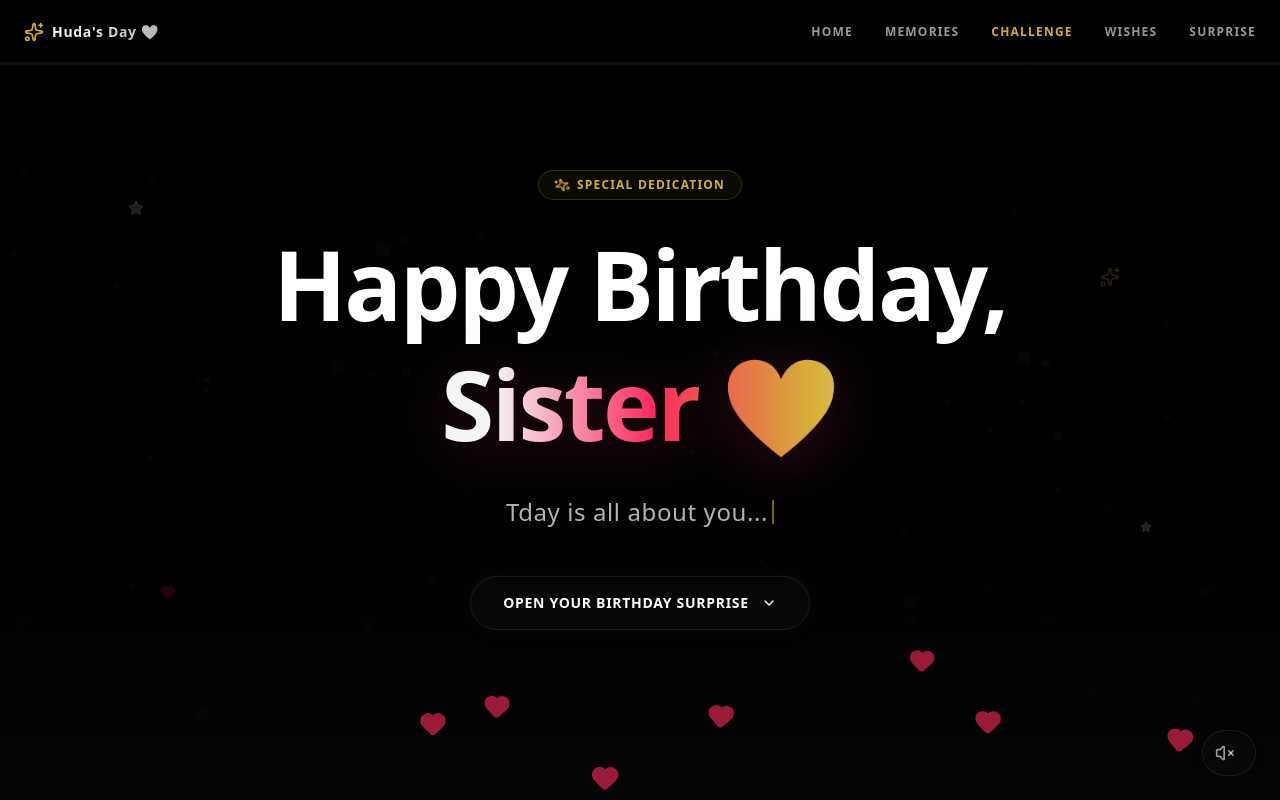
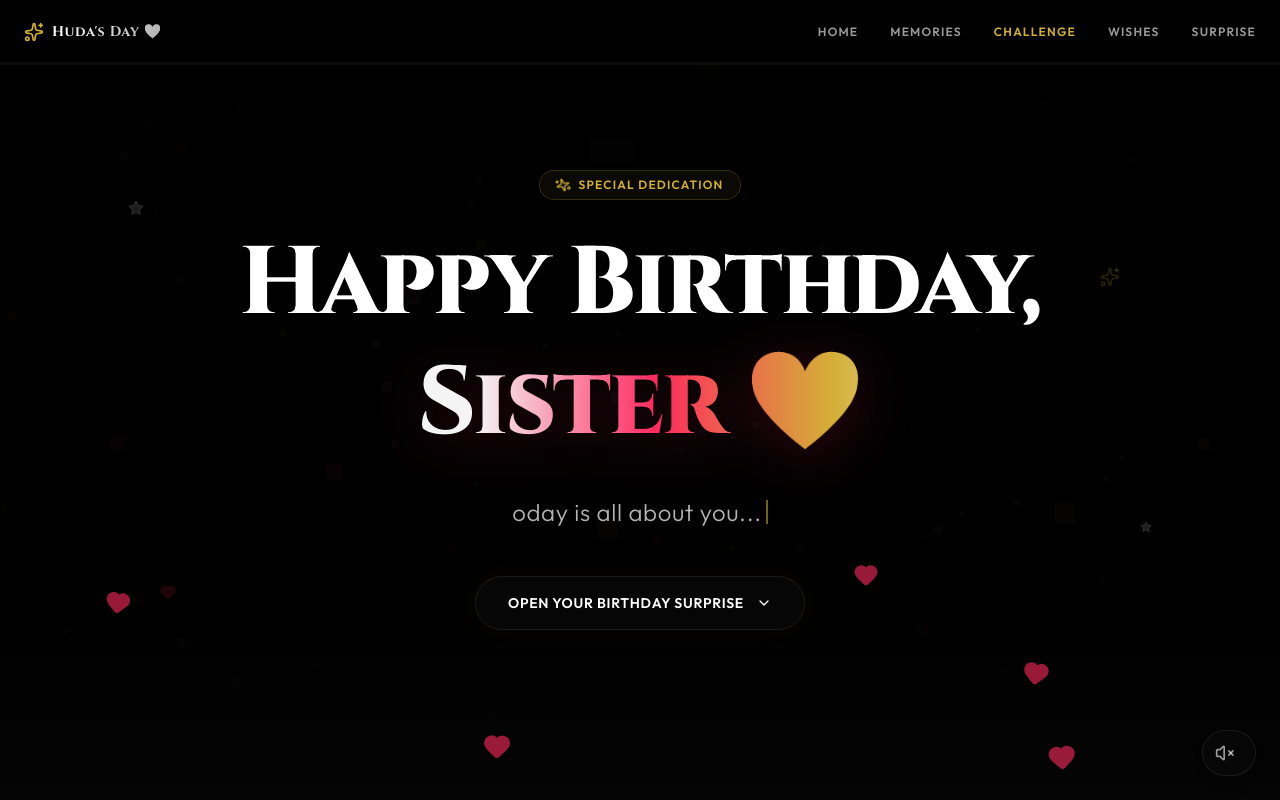
Before and after one commit to umaiss/birthday_wish, a Next.js app: page / in a window 1280 px wide. Shown: the top 800 px of the page. Built offline with nearby package versions, Linux system fonts and the light colour scheme.

Commit message:
fix: resolve z-index stacking, purity rules, and typescript warnings for Vercel deployment

```diff
--- a/src/app/globals.css
+++ b/src/app/globals.css
@@ -1,4 +1,19 @@
 @import "tailwindcss";
+
+@theme {
+  --font-cinzel: var(--font-cinzel), serif;
+  --font-outfit: var(--font-outfit), sans-serif;
+  --animate-beat: beat 1.2s ease-in-out infinite;
+
+  @keyframes beat {
+    0%, 100% {
+      transform: scale(1);
+    }
+    50% {
+      transform: scale(1.15);
+    }
+  }
+}
 
 :root {
   --background: #030303;
--- a/src/components/GiftChallenge.tsx
+++ b/src/components/GiftChallenge.tsx
@@ -18,6 +18,29 @@ const GIFTS: GiftItem[] = [
   { id: "lens", name: "Lens", emoji: "📷", color: "from-purple-500 to-pink-500" },
 ];
 
+const triggerConfetti = () => {
+  const duration = 3 * 1000;
+  const animationEnd = Date.now() + duration;
+  const defaults = { startVelocity: 30, spread: 360, ticks: 60, zIndex: 100 };
+
+  const randomInRange = (min: number, max: number) => {
+    return Math.random() * (max - min) + min;
+  };
+
+  const interval = setInterval(() => {
+    const timeLeft = animationEnd - Date.now();
+
+    if (timeLeft <= 0) {
+      return clearInterval(interval);
+    }
+
+    const particleCount = 50 * (timeLeft / duration);
+    // Confetti burst from both sides
+    confetti({ ...defaults, particleCount, origin: { x: randomInRange(0.1, 0.3), y: Math.random() - 0.2 } });
+    confetti({ ...defaults, particleCount, origin: { x: randomInRange(0.7, 0.9), y: Math.random() - 0.2 } });
+  }, 250);
+};
+
 export default function GiftChallenge() {
   const [attempts, setAttempts] = useState<string[]>([]);
   const [shuffling, setShuffling] = useState(false);
@@ -31,7 +54,7 @@ export default function GiftChallenge() {
   const playAudioEffect = (type: "shuffle" | "open" | "win" | "lose") => {
     if (!soundEnabled) return;
     try {
-      const ctx = new (window.AudioContext || (window as any).webkitAudioContext)();
+      const ctx = new (window.AudioContext || (window as unknown as { webkitAudioContext: typeof AudioContext }).webkitAudioContext)();
 
       if (type === "shuffle") {
         // Swoosh sound
@@ -94,28 +117,6 @@ export default function GiftChallenge() {
     }
   };
 
-  const triggerConfetti = () => {
-    const duration = 3 * 1000;
-    const animationEnd = Date.now() + duration;
-    const defaults = { startVelocity: 30, spread: 360, ticks: 60, zIndex: 100 };
-
-    const randomInRange = (min: number, max: number) => {
-      return Math.random() * (max - min) + min;
-    };
-
-    const interval: any = setInterval(() => {
-      const timeLeft = animationEnd - Date.now();
-
-      if (timeLeft <= 0) {
-        return clearInterval(interval);
-      }
-
-      const particleCount = 50 * (timeLeft / duration);
-      // Confetti burst from both sides
-      confetti({ ...defaults, particleCount, origin: { x: randomInRange(0.1, 0.3), y: Math.random() - 0.2 } });
-      confetti({ ...defaults, particleCount, origin: { x: randomInRange(0.7, 0.9), y: Math.random() - 0.2 } });
-    }, 250);
-  };
 
   const startShuffle = () => {
     if (gameState === "finished") return;
@@ -208,7 +209,7 @@ export default function GiftChallenge() {
           </span>
         </h2>
         <p className="text-white/60 font-light text-sm sm:text-base max-w-xl mx-auto">
-          Test your luck! Pick a gift box. If you match the same gift twice in three attempts, it's yours!
+          Test your luck! Pick a gift box. If you match the same gift twice in three attempts, {"it's"} yours!
         </p>
       </div>
 
--- a/src/components/Hero.tsx
+++ b/src/components/Hero.tsx
@@ -6,6 +6,25 @@ import { useEffect, useState } from "react";
 
 export default function Hero() {
   const [typedText, setTypedText] = useState("");
+  const [floatingBalloons, setFloatingBalloons] = useState<{
+    id: number;
+    x: number;
+    y: number;
+    delay: number;
+    duration: number;
+    size: number;
+    color: string;
+    driftX: number;
+  }[]>([]);
+  const [floatingHearts, setFloatingHearts] = useState<{
+    id: number;
+    x: number;
+    delay: number;
+    duration: number;
+    size: number;
+    rotateDrift: number;
+  }[]>([]);
+
   const fullText = "Today is all about you...";
 
   useEffect(() => {
@@ -18,36 +37,45 @@ export default function Hero() {
       }
     }, 120);
 
+    // Generate floating elements configuration only on client mount
+    const balloons = Array.from({ length: 8 }).map((_, i) => {
+      const xVal = Math.random() * 80 + 10;
+      return {
+        id: i,
+        x: xVal,
+        y: Math.random() * 50 + 50,
+        delay: Math.random() * 4,
+        duration: Math.random() * 10 + 15,
+        size: Math.random() * 30 + 20,
+        color: i % 2 === 0 ? "rgba(212, 175, 55, 0.4)" : "rgba(255, 42, 95, 0.4)",
+        driftX: xVal + (Math.random() - 0.5) * 10,
+      };
+    });
+    const hearts = Array.from({ length: 12 }).map((_, i) => ({
+      id: i,
+      x: Math.random() * 90 + 5,
+      delay: Math.random() * 5,
+      duration: Math.random() * 8 + 10,
+      size: Math.random() * 20 + 10,
+      rotateDrift: Math.random() * 45 - 22.5,
+    }));
+
+    requestAnimationFrame(() => {
+      setFloatingBalloons(balloons);
+      setFloatingHearts(hearts);
+    });
+
     return () => clearInterval(timeout);
   }, []);
 
   const handleNextSection = () => {
-    const lenis = (window as any).lenis;
+    const lenis = (window as unknown as { lenis?: { scrollTo: (target: string, options?: { offset?: number; duration?: number }) => void } }).lenis;
     if (lenis) {
       lenis.scrollTo("#memories", { offset: 0, duration: 1.5 });
     } else {
       document.getElementById("memories")?.scrollIntoView({ behavior: "smooth" });
     }
   };
-
-  // Generate floating elements configuration
-  const floatingBalloons = Array.from({ length: 8 }).map((_, i) => ({
-    id: i,
-    x: Math.random() * 80 + 10, // percentage width
-    y: Math.random() * 50 + 50, // initial height
-    delay: Math.random() * 4,
-    duration: Math.random() * 10 + 15,
-    size: Math.random() * 30 + 20,
-    color: i % 2 === 0 ? "rgba(212, 175, 55, 0.4)" : "rgba(255, 42, 95, 0.4)",
-  }));
-
-  const floatingHearts = Array.from({ length: 12 }).map((_, i) => ({
-    id: i,
-    x: Math.random() * 90 + 5,
-    delay: Math.random() * 5,
-    duration: Math.random() * 8 + 10,
-    size: Math.random() * 20 + 10,
-  }));
 
   return (
     <section
@@ -70,7 +98,7 @@ export default function Hero() {
           animate={{
             y: "-20vh",
             opacity: [0, 0.8, 0.8, 0],
-            x: [`${balloon.x}%`, `${balloon.x + (Math.random() - 0.5) * 10}%`],
+            x: [`${balloon.x}%`, `${balloon.driftX}%`],
           }}
           transition={{
             duration: balloon.duration,
@@ -95,7 +123,7 @@ export default function Hero() {
             y: "-10vh",
             scale: [0.5, 1.2, 1, 0.5],
             opacity: [0, 0.6, 0.6, 0],
-            rotate: [0, Math.random() * 45 - 22.5],
+            rotate: [0, heart.rotateDrift],
           }}
           transition={{
             duration: heart.duration,
--- a/src/components/Memories.tsx
+++ b/src/components/Memories.tsx
@@ -35,7 +35,7 @@ export default function Memories() {
     });
 
     // Animate cards individually on entrance
-    cards.forEach((card, index) => {
+    cards.forEach((card) => {
       gsap.fromTo(
         card,
         { opacity: 0, y: 50, scale: 0.9 },
@@ -124,7 +124,7 @@ export default function Memories() {
               </span>
             </h2>
             <p className="text-white/60 font-light text-base leading-relaxed">
-              Every year spent with you is a treasure box of moments. Swipe or scroll down to wander through the beautiful chapters we've written together.
+              Every year spent with you is a treasure box of moments. Swipe or scroll down to wander through the beautiful chapters {"we've"} written together.
             </p>
           </div>
 
--- a/src/components/Navbar.tsx
+++ b/src/components/Navbar.tsx
@@ -37,7 +37,7 @@ export default function Navbar() {
   }, []);
 
   const scrollToSection = (id: string) => {
-    const lenis = (window as any).lenis;
+    const lenis = (window as unknown as { lenis?: { scrollTo: (target: string, options?: { offset?: number; duration?: number }) => void } }).lenis;
     if (lenis) {
       lenis.scrollTo(`#${id}`, { offset: 0, duration: 1.5 });
     } else {
@@ -66,7 +66,7 @@ export default function Navbar() {
         >
           <Sparkles className="w-5 h-5 text-[#d4af37] group-hover:rotate-12 transition-transform duration-300" />
           <span className="font-cinzel tracking-wider text-sm font-bold bg-gradient-to-r from-white to-white/70 bg-clip-text text-transparent group-hover:from-[#d4af37] group-hover:to-[#ff2a5f]">
-            Huda's Day ❤️
+            {"Huda's Day ❤️"}
           </span>
         </button>
 
--- a/src/components/SmoothScroll.tsx
+++ b/src/components/SmoothScroll.tsx
@@ -24,12 +24,13 @@ export default function SmoothScroll({ children }: { children: React.ReactNode }
     rafId = requestAnimationFrame(raf);
 
     // Expose lenis globally for external ScrollTrigger sync if needed
-    (window as any).lenis = lenis;
+    const win = window as unknown as { lenis: Lenis | null };
+    win.lenis = lenis;
 
     return () => {
       lenis.destroy();
       cancelAnimationFrame(rafId);
-      (window as any).lenis = null;
+      win.lenis = null;
     };
   }, []);
 
--- a/src/components/ThreeBackground.tsx
+++ b/src/components/ThreeBackground.tsx
@@ -9,10 +9,16 @@ function Particles({ count = 250 }) {
   const { mouse } = useThree();
 
   // Create random position coordinates and colors (mix of gold, rose, and white)
-  const [positions, colors, sizes] = useMemo(() => {
+  const [positions, colors] = useMemo(() => {
+    // Pure deterministic pseudo-random number generator (LCG style)
+    let seed = 1;
+    const random = () => {
+      const x = Math.sin(seed++) * 10000;
+      return x - Math.floor(x);
+    };
+
     const pos = new Float32Array(count * 3);
     const cols = new Float32Array(count * 3);
-    const szs = new Float32Array(count);
 
     const themeColors = [
       new THREE.Color("#d4af37"), // Gold
@@ -23,21 +29,18 @@ function Particles({ count = 250 }) {
 
     for (let i = 0; i < count; i++) {
       // Position
-      pos[i * 3] = (Math.random() - 0.5) * 15; // X
-      pos[i * 3 + 1] = (Math.random() - 0.5) * 15; // Y
-      pos[i * 3 + 2] = (Math.random() - 0.5) * 10; // Z
+      pos[i * 3] = (random() - 0.5) * 15; // X
+      pos[i * 3 + 1] = (random() - 0.5) * 15; // Y
+      pos[i * 3 + 2] = (random() - 0.5) * 10; // Z
 
       // Color
-      const color = themeColors[Math.floor(Math.random() * themeColors.length)];
+      const color = themeColors[Math.floor(random() * themeColors.length)];
       cols[i * 3] = color.r;
       cols[i * 3 + 1] = color.g;
       cols[i * 3 + 2] = color.b;
-
-      // Size
-      szs[i] = Math.random() * 0.08 + 0.02;
     }
 
-    return [pos, cols, szs];
+    return [pos, cols];
   }, [count]);
 
   useFrame((state) => {
```
Also changed, not shown: src/components/AudioPlayer.tsx (+9 -9 lines), src/components/CursorSparkle.tsx (+9 -3 lines), src/components/FinalSurprise.tsx (+13 -12 lines).
